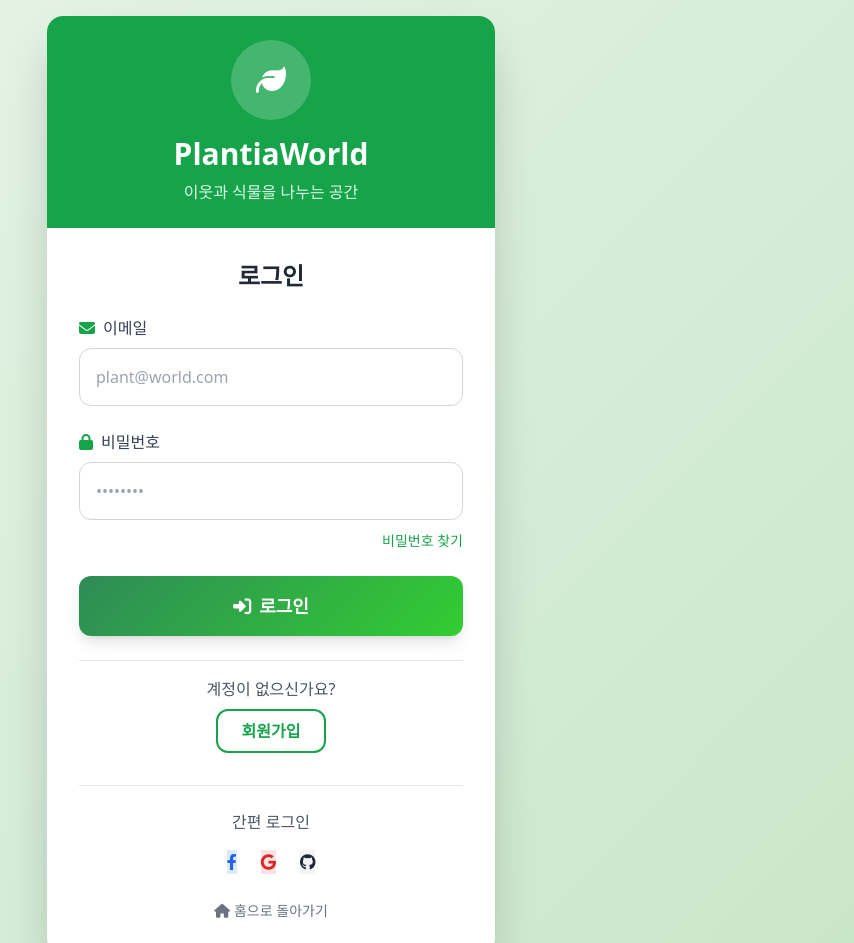
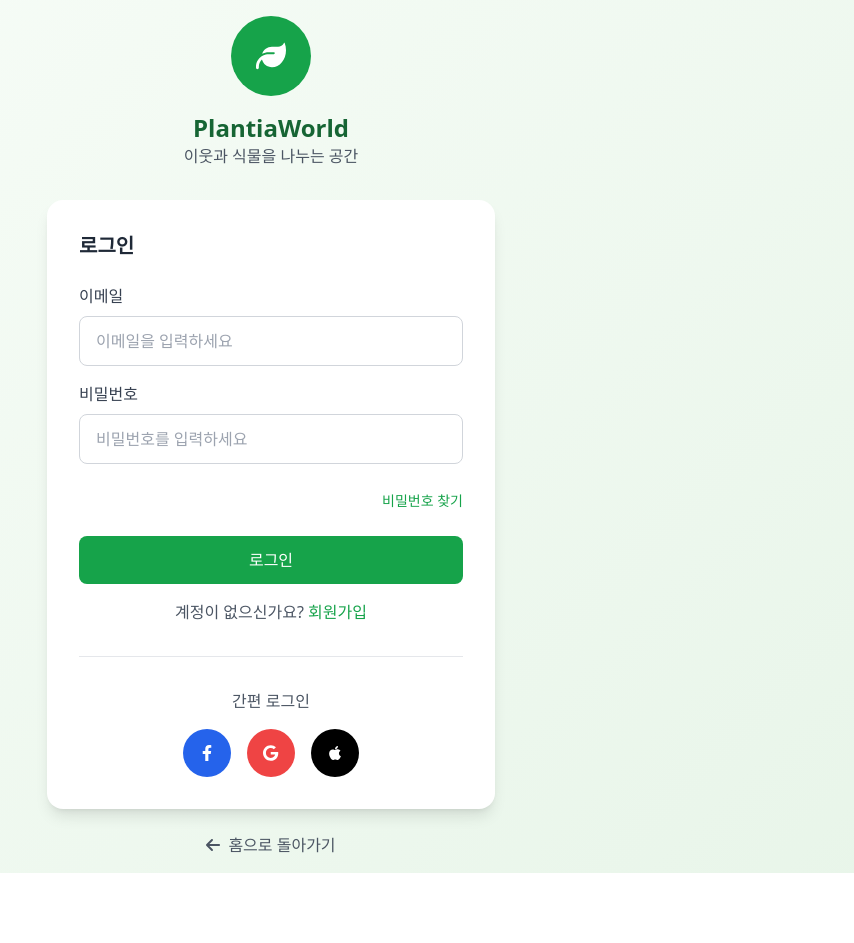
Before and after one commit to flower7442-cmyk/Repository-name-plantiaworld-, a plain HTML site: page login.html in a window 1280 px wide. Shown: the top 943 px of the page, without its empty margins (369-1223 px from the left). After the commit the page ends 873 px from the top, so only its background shows below. Drawn offline with nearby package versions, Linux system fonts and the light colour scheme.

Commit message:
Update login.html

```diff
--- a/login.html
+++ b/login.html
@@ -1,104 +1,109 @@
+<!-- 수정된 login.html 예시 -->
 <!DOCTYPE html>
 <html lang="ko">
 <head>
     <meta charset="UTF-8">
     <meta name="viewport" content="width=device-width, initial-scale=1.0">
     <title>로그인 - PlantiaWorld</title>
-    <!-- Font Awesome 아이콘 -->
-    <link rel="stylesheet" href="https://cdnjs.cloudflare.com/ajax/libs/font-awesome/6.4.0/css/all.min.css">
     <!-- Tailwind CSS -->
     <script src="https://cdn.tailwindcss.com"></script>
     <style>
-        .plant-gradient {
-            background: linear-gradient(135deg, #e8f5e9 0%, #c8e6c9 100%);
-        }
-        .btn-plant {
-            background: linear-gradient(135deg, #2e8b57 0%, #32cd32 100%);
-        }
-        .btn-plant:hover {
-            background: linear-gradient(135deg, #228B22 0%, #2e8b57 100%);
+        .login-gradient {
+            background: linear-gradient(135deg, #f8fdf8 0%, #e8f5e9 100%);
         }
     </style>
 </head>
-<body class="plant-gradient min-h-screen flex items-center justify-center p-4">
-    <div class="bg-white rounded-2xl shadow-2xl overflow-hidden max-w-md w-full">
-        <!-- 헤더 -->
-        <div class="bg-green-600 text-white p-6 text-center">
-            <div class="w-20 h-20 bg-white/20 rounded-full flex items-center justify-center mx-auto mb-4">
-                <i class="fas fa-leaf text-3xl"></i>
+<body class="login-gradient min-h-screen flex items-center justify-center p-4">
+    <div class="max-w-md w-full">
+        <!-- 로고 -->
+        <div class="text-center mb-8">
+            <div class="w-20 h-20 bg-green-600 rounded-full flex items-center justify-center mx-auto mb-4">
+                <i class="fas fa-leaf text-white text-3xl"></i>
             </div>
-            <h1 class="text-3xl font-bold">PlantiaWorld</h1>
-            <p class="text-green-100 mt-2">이웃과 식물을 나누는 공간</p>
+            <h1 class="text-2xl font-bold text-green-800">PlantiaWorld</h1>
+            <p class="text-gray-600">이웃과 식물을 나누는 공간</p>
         </div>
 
         <!-- 로그인 폼 -->
-        <div class="p-8">
-            <h2 class="text-2xl font-bold text-gray-800 mb-6 text-center">로그인</h2>
+        <div class="bg-white rounded-2xl p-8 shadow-lg">
+            <h2 class="text-xl font-bold text-gray-800 mb-6">로그인</h2>
 
-            <form id="loginForm" class="space-y-6">
+            <form id="loginForm">
                 <!-- 이메일 입력 -->
-                <div>
-                    <label class="block text-gray-700 font-medium mb-2">
-                        <i class="fas fa-envelope mr-2 text-green-600"></i>이메일
+                <div class="mb-4">
+                    <label class="block text-gray-700 mb-2" for="email">
+                        이메일
                     </label>
-                    <input type="email" id="email"
-                           class="w-full p-4 border border-gray-300 rounded-xl focus:ring-2 focus:ring-green-500 focus:border-green-500 outline-none transition"
-                           placeholder="plant@world.com" required>
+                    <input type="email"
+                           id="email"
+                           placeholder="이메일을 입력하세요"
+                           class="w-full px-4 py-3 border border-gray-300 rounded-lg focus:ring-2 focus:ring-green-500 focus:border-transparent outline-none"
+                           autocomplete="email"
+                           required>
                 </div>
 
                 <!-- 비밀번호 입력 -->
-                <div>
-                    <label class="block text-gray-700 font-medium mb-2">
-                        <i class="fas fa-lock mr-2 text-green-600"></i>비밀번호
+                <div class="mb-6">
+                    <label class="block text-gray-700 mb-2" for="password">
+                        비밀번호
                     </label>
-                    <input type="password" id="password"
-                           class="w-full p-4 border border-gray-300 rounded-xl focus:ring-2 focus:ring-green-500 focus:border-green-500 outline-none transition"
-                           placeholder="••••••••" required>
-                    <div class="text-right mt-2">
-                        <a href="#" class="text-sm text-green-600 hover:text-green-800">비밀번호 찾기</a>
+                    <input type="password"
+                           id="password"
+                           placeholder="비밀번호를 입력하세요"
+                           class="w-full px-4 py-3 border border-gray-300 rounded-lg focus:ring-2 focus:ring-green-500 focus:border-transparent outline-none"
+                           autocomplete="current-password"
+                           required>
                 </div>
+
+                <!-- 비밀번호 찾기 링크 -->
+                <div class="text-right mb-6">
+                    <a href="#" class="text-green-600 hover:text-green-800 text-sm">
+                        비밀번호 찾기
+                    </a>
                 </div>
 
                 <!-- 로그인 버튼 -->
                 <button type="submit"
-                        class="btn-plant w-full text-white font-bold py-4 rounded-xl text-lg shadow-lg hover:shadow-xl transition-all duration-300">
-                    <i class="fas fa-sign-in-alt mr-2"></i>로그인
+                        class="w-full bg-green-600 text-white py-3 rounded-lg font-medium hover:bg-green-700 transition-colors mb-4">
+                    로그인
                 </button>
 
                 <!-- 회원가입 링크 -->
-                <div class="text-center pt-4 border-t">
-                    <p class="text-gray-600">계정이 없으신가요?</p>
-                    <a href="/register.html"
-                       class="inline-block mt-2 px-6 py-2 border-2 border-green-600 text-green-600 font-bold rounded-xl hover:bg-green-50 transition">
+                <div class="text-center">
+                    <span class="text-gray-600">계정이 없으신가요? </span>
+                    <a href="register.html" class="text-green-600 hover:text-green-800 font-medium">
                         회원가입
                     </a>
                 </div>
             </form>
 
             <!-- 소셜 로그인 -->
-            <div class="mt-8 pt-6 border-t">
-                <p class="text-gray-600 text-center mb-4">간편 로그인</p>
-                <div class="flex justify-center space-x-6">
-                    <button class="social-btn bg-blue-100 hover:bg-blue-200">
-                        <i class="fab fa-facebook-f text-blue-600"></i>
+            <div class="mt-8 pt-8 border-t">
+                <p class="text-center text-gray-600 mb-4">간편 로그인</p>
+                <div class="flex justify-center space-x-4">
+                    <button class="w-12 h-12 bg-blue-600 text-white rounded-full flex items-center justify-center hover:bg-blue-700">
+                        <i class="fab fa-facebook-f"></i>
                     </button>
-                    <button class="social-btn bg-red-100 hover:bg-red-200">
-                        <i class="fab fa-google text-red-600"></i>
+                    <button class="w-12 h-12 bg-red-500 text-white rounded-full flex items-center justify-center hover:bg-red-600">
+                        <i class="fab fa-google"></i>
                     </button>
-                    <button class="social-btn bg-gray-100 hover:bg-gray-200">
-                        <i class="fab fa-github text-gray-800"></i>
+                    <button class="w-12 h-12 bg-black text-white rounded-full flex items-center justify-center hover:bg-gray-800">
+                        <i class="fab fa-apple"></i>
                     </button>
+                </div>
             </div>
         </div>
 
         <!-- 홈으로 돌아가기 -->
         <div class="text-center mt-6">
-                <a href="/" class="text-gray-500 hover:text-gray-700 text-sm">
-                    <i class="fas fa-home mr-1"></i>홈으로 돌아가기
+            <a href="index.html" class="text-gray-600 hover:text-green-800">
+                <i class="fas fa-arrow-left mr-2"></i>홈으로 돌아가기
             </a>
         </div>
     </div>
-    </div>
+
+    <!-- Font Awesome -->
+    <script src="https://cdnjs.cloudflare.com/ajax/libs/font-awesome/6.4.0/js/all.min.js"></script>
 
     <script>
         // 로그인 폼 처리
@@ -108,94 +113,28 @@
             const email = document.getElementById('email').value;
             const password = document.getElementById('password').value;
 
-            // 간단한 유효성 검사
-            if (!email || !password) {
-                showMessage('이메일과 비밀번호를 입력해주세요.', 'error');
-                return;
-            }
-
-            if (!validateEmail(email)) {
-                showMessage('유효한 이메일 주소를 입력해주세요.', 'error');
-                return;
-            }
-
-            // 임시 로그인 처리 (실제로는 Firebase/AJAX 요청)
+            // 간단한 로그인 처리 (실제로는 서버와 연동 필요)
+            if (email && password) {
+                // 테스트용 사용자 데이터 저장
                 const userData = {
                     email: email,
-                name: email.split('@')[0],
-                loginTime: new Date().toLocaleString()
+                    name: email.split('@')[0], // 이메일 앞부분을 이름으로 사용
+                    location: '서울'
                 };
 
-            // 로컬스토리지에 저장 (임시)
                 localStorage.setItem('plantiaUser', JSON.stringify(userData));
 
-            // 성공 메시지
-            showMessage('로그인 성공! 홈으로 이동합니다.', 'success');
-
-            // 2초 후 홈으로 이동
-            setTimeout(() => {
-                window.location.href = '/index.html';
-            }, 2000);
+                alert('로그인 성공!');
+                window.location.href = 'index.html';
+            } else {
+                alert('이메일과 비밀번호를 입력해주세요.');
+            }
         });
 
-        // 소셜 로그인 버튼들
-        document.querySelectorAll('.social-btn').forEach(btn => {
-            btn.addEventListener('click', function() {
-                const platform = this.querySelector('i').className.includes('facebook') ? 'Facebook' :
-                               this.querySelector('i').className.includes('google') ? 'Google' : 'GitHub';
-                showMessage(`${platform} 로그인은 준비 중입니다.`, 'info');
-            });
-        });
-
-        // 유틸리티 함수들
-        function validateEmail(email) {
-            const re = /^[^\s@]+@[^\s@]+\.[^\s@]+$/;
-            return re.test(email);
-        }
-
-        function showMessage(message, type) {
-            // 기존 메시지 제거
-            const existingMsg = document.getElementById('messageBox');
-            if (existingMsg) existingMsg.remove();
-
-            // 새 메시지 생성
-            const messageBox = document.createElement('div');
-            messageBox.id = 'messageBox';
-
-            const colors = {
-                success: 'bg-green-100 border-green-500 text-green-700',
-                error: 'bg-red-100 border-red-500 text-red-700',
-                info: 'bg-blue-100 border-blue-500 text-blue-700'
-            };
-
-            messageBox.className = `fixed top-4 left-1/2 transform -translate-x-1/2 p-4 rounded-xl border-2 shadow-lg z-50 ${colors[type]}`;
-            messageBox.innerHTML = `
-                <div class="flex items-center">
-                    <i class="fas fa-${type === 'success' ? 'check-circle' : type === 'error' ? 'exclamation-circle' : 'info-circle'} mr-3 text-lg"></i>
-                    <span class="font-medium">${message}</span>
-                    <button onclick="this.parentElement.parentElement.remove()" class="ml-4 text-gray-500 hover:text-gray-700">
-                        <i class="fas fa-times"></i>
-                    </button>
-                </div>
-            `;
-
-            document.body.appendChild(messageBox);
-
-            // 5초 후 자동 제거
-            setTimeout(() => {
-                if (messageBox.parentElement) {
-                    messageBox.remove();
-                }
-            }, 5000);
-        }
-
-        // 페이지 로드시 사용자 상태 확인
-        window.addEventListener('load', function() {
-            const user = localStorage.getItem('plantiaUser');
-            if (user) {
-                const userData = JSON.parse(user);
-                showMessage(`${userData.name}님, 다시 오신 것을 환영합니다!`, 'info');
-            }
+        // 페이지 로드 시 입력창 초기화
+        document.addEventListener('DOMContentLoaded', function() {
+            document.getElementById('email').value = '';
+            document.getElementById('password').value = '';
         });
     </script>
 </body>
```
Lines whose indentation alone changed are shown as unchanged.
